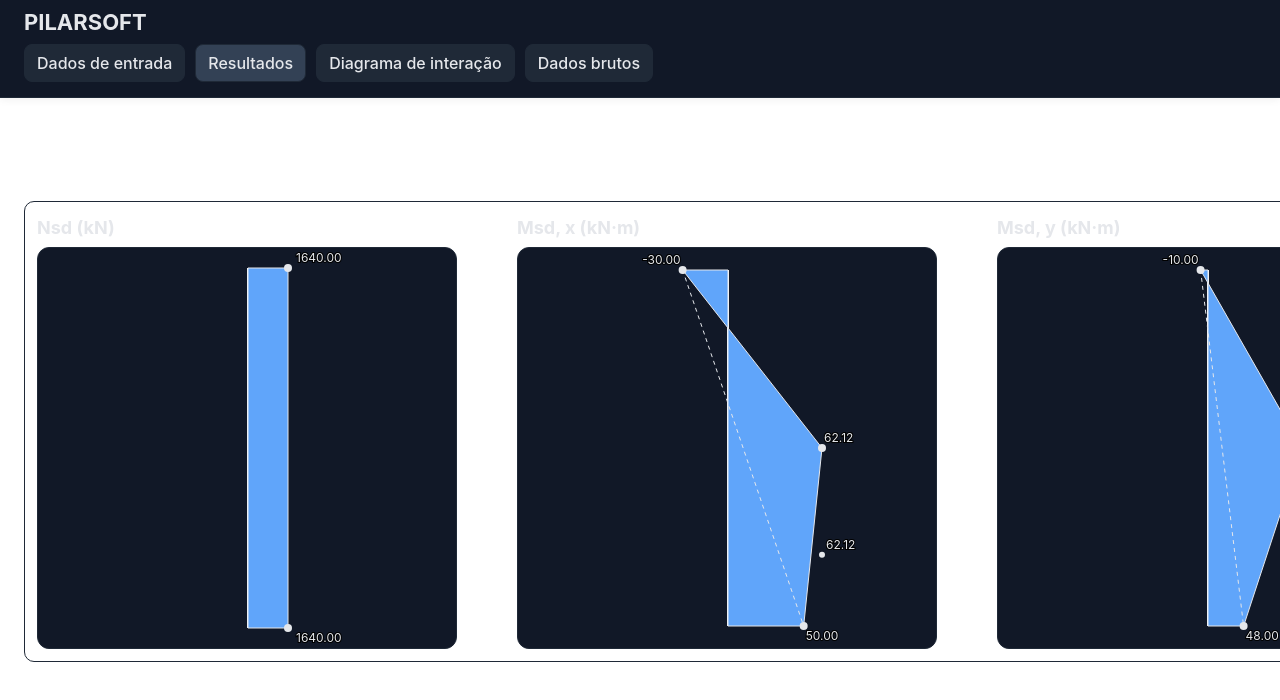
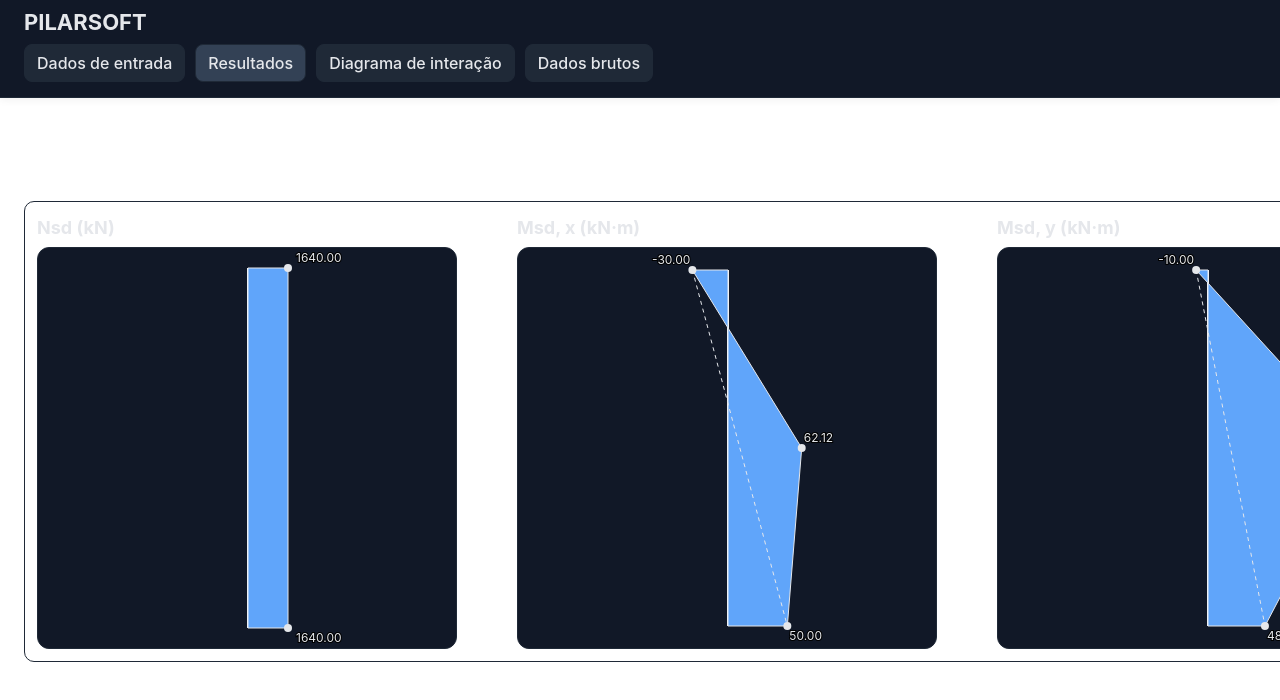
Before and after one commit to NormanReichert/pilarsoft, a React (Vite) app: page / in a window 1280 px wide. Shown: the top 700 px of the page. Built offline with nearby package versions, Linux system fonts and the light colour scheme.

Commit message:
Alterações na apresentação de resultados_1

```diff
--- a/src/components/DiagramMomento.tsx
+++ b/src/components/DiagramMomento.tsx
@@ -1,13 +1,18 @@
 import { THEME } from "../config/theme";
 import { GRAPH_CONFIG } from "./DiagramNsd";
 import TextLabel from "./TextLabel";
+import type { Travamento } from "../compute";
 
 type DiagramMomentoProps = {
   title: string;
   top: number;    // Msd topo
   bottom: number; // Msd base
   m2d?: number;   // M2d (marcador meia-altura)
-  m2dPoints?: Array<{ centroCm: number; value: number }>; // centro do segmento (cm), valor M2d
+  m2dPoints?: Array<{ centroCm: number; value: number; Mbase: number; Mtop: number }>; // centro do segmento (cm), valor M2d e momentos das extremidades
+  travamentos?: Travamento[]; // lista de travamentos
+  alturaPilar?: number; // altura total do pilar em cm
+  direcao?: 'x' | 'y'; // direção do diagrama para filtrar travamentos
+  escalaGlobal?: number; // escala global para manter consistência entre diagramas X e Y
 };
 
 function DiagramMomento({
@@ -16,6 +21,10 @@ function DiagramMomento({
   bottom,
   m2d,
   m2dPoints,
+  travamentos,
+  alturaPilar,
+  direcao,
+  escalaGlobal,
 }: DiagramMomentoProps) {
   const w = 420,
     h = GRAPH_CONFIG.height,
@@ -23,14 +32,24 @@ function DiagramMomento({
     axisX = w / 2;
 
   // Ajuste do fator de escala
-  const maxAbs = Math.max(1, Math.abs(top), Math.abs(bottom), Math.abs(m2d || 0));
+  // Usar escala global se fornecida, senão calcular baseado nos valores locais
+  const maxAbs = escalaGlobal || Math.max(1, Math.abs(top), Math.abs(bottom), Math.abs(m2d || 0));
   const k = Math.min((w / 2 - pad), (w / 2 - pad)) / maxAbs * GRAPH_CONFIG.scale;
+
+  // Determinar o sinal do M2d baseado no momento de maior magnitude nas extremidades
+  const getMaiorMomento = (momentoTop: number, momentoBottom: number) => {
+    return Math.abs(momentoTop) >= Math.abs(momentoBottom) ? momentoTop : momentoBottom;
+  };
+
+  // Ajustar sinal do M2d global
+  const maiorMomento = getMaiorMomento(top, bottom);
+  const m2dAjustado = m2d !== undefined ? Math.abs(m2d) * Math.sign(maiorMomento) : m2d;
 
   const yTop = pad,
     yMid = h / 2,
     yBot = h - pad;
   const xTop = axisX + (top || 0) * k;
-  const xM2d = axisX + (m2d || 0) * k;
+  const xM2d = axisX + (m2dAjustado || 0) * k;
   const xBot = axisX + (bottom || 0) * k;
 
   const anchor = (x: number) => (x >= axisX ? "start" : "end") as "start" | "end";
@@ -58,6 +77,8 @@ function DiagramMomento({
           />
 
           {/* Área hachurada */}
+          {(!travamentos || !direcao || !travamentos.some(t => t.direcao === direcao)) ? (
+            /* Área com M2d global quando não há travamentos */
             <path
               d={`
                 M ${axisX} ${yTop}
@@ -71,6 +92,21 @@ function DiagramMomento({
               stroke={THEME.msd.stroke}
               strokeWidth={1}
             />
+          ) : (
+            /* Área direta quando há travamentos */
+            <path
+              d={`
+                M ${axisX} ${yTop}
+                L ${xTop} ${yTop}
+                L ${xBot} ${yBot}
+                L ${axisX} ${yBot}
+                Z
+              `}
+              fill={THEME.msd.fill}
+              stroke={THEME.msd.stroke}
+              strokeWidth={1}
+            />
+          )}
 
           {/* Linha direta entre topo e base */}
           <line
@@ -85,7 +121,10 @@ function DiagramMomento({
 
           {/* Pontos nos momentos */}
           <circle cx={xTop} cy={yTop} r={4} fill={THEME.msd.stroke} />
+          {/* M2d global só é mostrado se não houver travamentos na direção */}
+          {(!travamentos || !direcao || !travamentos.some(t => t.direcao === direcao)) && (
             <circle cx={xM2d} cy={yMid} r={4} fill={THEME.msd.stroke} />
+          )}
           <circle cx={xBot} cy={yBot} r={4} fill={THEME.msd.stroke} />
 
           {/* Rótulos apenas com valores */}
@@ -95,12 +134,15 @@ function DiagramMomento({
             text={Number(top).toFixed(2)}
             anchor={anchor(xTop)}
           />
+          {/* Rótulo M2d global só é mostrado se não houver travamentos na direção */}
+          {(!travamentos || !direcao || !travamentos.some(t => t.direcao === direcao)) && (
             <TextLabel
               x={xM2d + dx(xM2d)}
               y={yMid - 6}
-            text={Number(m2d).toFixed(2)}
+              text={Number(m2dAjustado).toFixed(2)}
               anchor={anchor(xM2d)}
             />
+          )}
           <TextLabel
             x={xBot + dx(xBot)}
             y={yBot + 14}
@@ -108,14 +150,88 @@ function DiagramMomento({
             anchor={anchor(xBot)}
           />
 
-          {/* Pontos M2d por segmento (se fornecidos) */}
-          {m2dPoints?.map((p, i) => {
-            const y = yTop + (yBot - yTop) * (p.centroCm / GRAPH_CONFIG.height);
-            const x = axisX + (p.value || 0) * k;
+          {/* Pontos M2d por segmento (só mostrados quando há travamentos) */}
+          {(travamentos && direcao && travamentos.some(t => t.direcao === direcao)) &&
+            m2dPoints?.map((p, i) => {
+              // Usar alturaPilar se disponível, senão usar GRAPH_CONFIG.height como fallback
+              const alturaReferencia = alturaPilar || GRAPH_CONFIG.height;
+              // Corrigir coordenada: 0 é na base (yBot), alturaReferencia é no topo (yTop)
+              const y = yBot - (yBot - yTop) * (p.centroCm / alturaReferencia);
+
+              // Debug: log dos valores
+              console.log(`Segmento ${i}: Mtop=${p.Mtop}, Mbase=${p.Mbase}, M2d original=${p.value}`);
+
+              // Ajustar sinal do M2d do segmento baseado no maior momento das extremidades
+              const maiorMomentoSegmento = getMaiorMomento(p.Mtop, p.Mbase);
+              const m2dSegmentoAjustado = Math.abs(p.value) * Math.sign(maiorMomentoSegmento);
+
+              console.log(`Maior momento: ${maiorMomentoSegmento}, M2d ajustado: ${m2dSegmentoAjustado}`);
+
+              const x = axisX + m2dSegmentoAjustado * k;
+
               return (
                 <g key={i}>
                   <circle cx={x} cy={y} r={3} fill={THEME.m2.stroke} />
-                <TextLabel x={x + (x >= axisX ? 4 : -4)} y={y - 6} text={Number(p.value).toFixed(2)} anchor={anchor(x)} />
+                  <TextLabel x={x + (x >= axisX ? 4 : -4)} y={y - 6} text={Number(m2dSegmentoAjustado).toFixed(2)} anchor={anchor(x)} />
+                </g>
+              );
+            })
+          }
+
+          {/* Travamentos (se fornecidos) */}
+          {travamentos && alturaPilar && direcao && travamentos
+            .filter(t => t.direcao === direcao)
+            .map((travamento, i) => {
+              // Calcular a posição Y do travamento com base na coordenada (corrigido: 0 na base, alturaPilar no topo)
+              const yTrav = yBot - (yBot - yTop) * (travamento.coordenada / alturaPilar);
+
+              // Calcular posições X dos momentos usando a mesma escala
+              const xMomentoSup = axisX + travamento.momentoSuperior * k;
+              const xMomentoInf = axisX + travamento.momentoInferior * k;
+
+              return (
+                <g key={`trav-${i}`}>
+                  {/* Ponto do travamento no eixo */}
+                  <circle
+                    cx={axisX}
+                    cy={yTrav}
+                    r={5}
+                    fill={direcao === 'x' ? '#2563eb' : '#dc2626'}
+                    stroke="white"
+                    strokeWidth={2}
+                  />
+
+                  {/* Momento Superior - bolinha branca */}
+                  <circle
+                    cx={xMomentoSup}
+                    cy={yTrav}
+                    r={3}
+                    fill="white"
+                    stroke={THEME.msd.stroke}
+                    strokeWidth={1}
+                  />
+                  <TextLabel
+                    x={xMomentoSup + (xMomentoSup >= axisX ? 2 : -2)}
+                    y={yTrav - 6}
+                    text={`${travamento.momentoSuperior.toFixed(1)}`}
+                    anchor={xMomentoSup >= axisX ? "start" : "end"}
+                  />
+
+                  {/* Momento Inferior - bolinha branca */}
+                  <circle
+                    cx={xMomentoInf}
+                    cy={yTrav}
+                    r={3}
+                    fill="white"
+                    stroke={THEME.msd.stroke}
+                    strokeWidth={1}
+                  />
+                  <TextLabel
+                    x={xMomentoInf + (xMomentoInf >= axisX ? 2 : -2)}
+                    y={yTrav + 14}
+                    text={`${travamento.momentoInferior.toFixed(1)}`}
+                    anchor={xMomentoInf >= axisX ? "start" : "end"}
+                  />
                 </g>
               );
             })}
--- a/src/components/DiagramNsd.tsx
+++ b/src/components/DiagramNsd.tsx
@@ -3,7 +3,7 @@ import TextLabel from "./TextLabel";
 
 export const GRAPH_CONFIG = {
   gap: 60,        // espaçamento entre gráficos
-  scale: .5,      // escala horizontal dos gráficos
+  scale: .8,      // escala horizontal dos gráficos
   lineWidth: 2,   // espessura da linha do pilar
   height: 400     // nova altura dos containers (era 300)
 };
--- a/src/pages/KappaCalc.tsx
+++ b/src/pages/KappaCalc.tsx
@@ -214,6 +214,32 @@ export default function KappaCalc() {
           {tab === "resultados" && (
             // Lado a lado fixo: 3 colunas; scroll horizontal se faltar espaço
             <div style={{ overflowX: "auto", border: `1px solid ${THEME.border}`, borderRadius: 10, padding: 12 }}>
+              {(() => {
+                // Calcular escala global para manter consistência entre diagramas X e Y
+                const todosValores = [
+                  Math.abs(solve.Msd_tx), Math.abs(solve.Msd_bx),
+                  Math.abs(solve.Msd_ty), Math.abs(solve.Msd_by)
+                ];
+
+                // Incluir M2d global se existir
+                if (Number.isFinite(solve.resKappax?.Msdx_tot)) {
+                  todosValores.push(Math.abs(solve.resKappax.Msdx_tot));
+                }
+                if (Number.isFinite(solve.resKappay?.Msdy_tot)) {
+                  todosValores.push(Math.abs(solve.resKappay.Msdy_tot));
+                }
+
+                // Incluir valores M2d por segmento
+                solve.segmentos_x?.forEach(s => {
+                  if (s.M2d !== null) todosValores.push(Math.abs(s.M2d));
+                });
+                solve.segmentos_y?.forEach(s => {
+                  if (s.M2d !== null) todosValores.push(Math.abs(s.M2d));
+                });
+
+                const escalaGlobal = Math.max(1, ...todosValores);
+
+                return (
                   <div style={{
                     display: "grid",
                     gridTemplateColumns: "repeat(3, 420px)",
@@ -226,16 +252,26 @@ export default function KappaCalc() {
                       top={solve.Msd_tx}
                       bottom={solve.Msd_bx}
                       m2d={Number.isFinite(solve.resKappax?.Msdx_tot) ? solve.resKappax.Msdx_tot : undefined}
-                  m2dPoints={solve.segmentos_x?.filter(s => s.M2d !== null).map(s => ({ centroCm: s.centro, value: s.M2d as number }))}
+                      m2dPoints={solve.segmentos_x?.filter(s => s.M2d !== null).map(s => ({ centroCm: s.centro, value: s.M2d as number, Mbase: s.Mbase, Mtop: s.Mtop }))}
+                      travamentos={inputs.travamentos}
+                      alturaPilar={inputs.h}
+                      direcao="x"
+                      escalaGlobal={escalaGlobal}
                     />
                     <DiagramMomento
                       title="Msd, y (kN·m)"
                       top={solve.Msd_ty}
                       bottom={solve.Msd_by}
                       m2d={Number.isFinite(solve.resKappay?.Msdy_tot) ? solve.resKappay.Msdy_tot : undefined}
-                  m2dPoints={solve.segmentos_y?.filter(s => s.M2d !== null).map(s => ({ centroCm: s.centro, value: s.M2d as number }))}
+                      m2dPoints={solve.segmentos_y?.filter(s => s.M2d !== null).map(s => ({ centroCm: s.centro, value: s.M2d as number, Mbase: s.Mbase, Mtop: s.Mtop }))}
+                      travamentos={inputs.travamentos}
+                      alturaPilar={inputs.h}
+                      direcao="y"
+                      escalaGlobal={escalaGlobal}
                     />
                   </div>
+                );
+              })()}
             </div>
           )}
 
```
Lines whose indentation alone changed are shown as unchanged.
